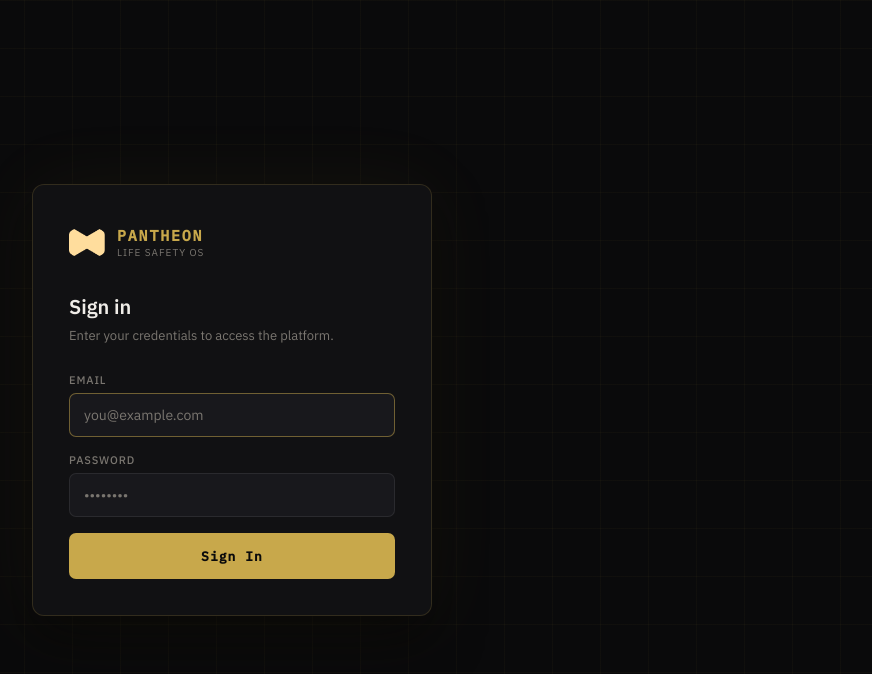
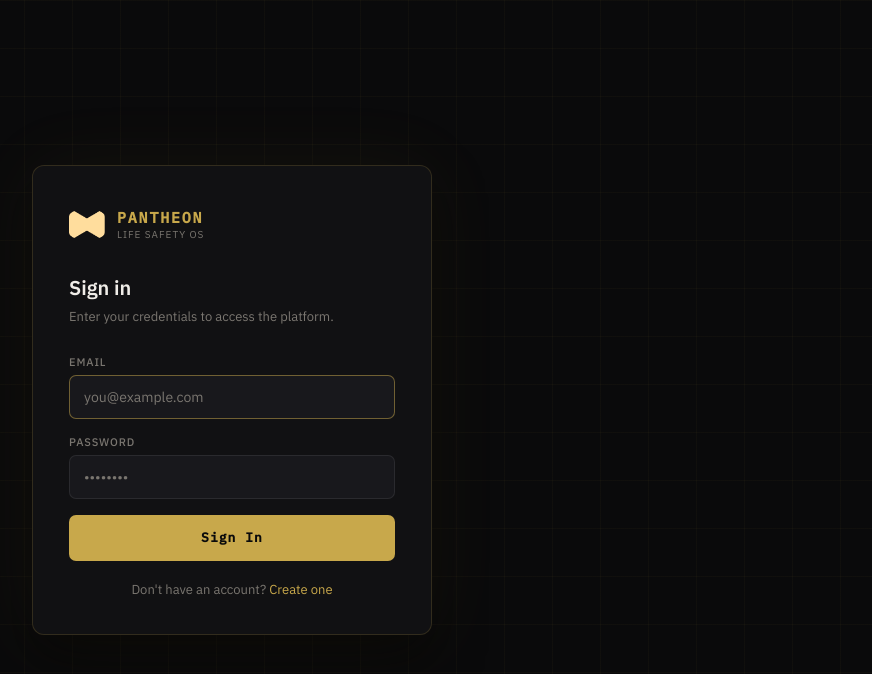
Before and after one commit to okapade/HCT-Pantheon, a Flask app: page /login in a window 1280 px wide. Shown: the top 674 px of the page, without its empty margins (408-1280 px from the left). Run offline with Flask 3, Linux system fonts and the light colour scheme.

Commit message:
Update login.html

```diff
--- a/templates/login.html
+++ b/templates/login.html
@@ -35,11 +35,15 @@
     input { width: 100%; height: 44px; background: var(--bg3); border: 1px solid rgba(255,255,255,0.08); border-radius: 7px; padding: 0 14px; font-family: var(--sans); font-size: 14px; color: var(--text); outline: none; transition: border-color 0.15s; }
     input:focus { border-color: rgba(200,168,75,0.5); }
     input::placeholder { color: var(--muted); }
-    .btn { width: 100%; height: 46px; background: var(--gold); border: none; border-radius: 7px; font-family: var(--mono); font-size: 13px; font-weight: 600; letter-spacing: 0.08em; color: #0A0A0B; cursor: pointer; margin-top: 8px; transition: background 0.15s; display: flex; align-items: center; justify-content: center; gap: 8px; }
+    .btn { width: 100%; height: 46px; background: var(--gold); border: none; border-radius: 7px; font-family: var(--mono); font-size: 13px; font-weight: 600; letter-spacing: 0.08em; color: #0A0A0B; cursor: pointer; margin-top: 4px; transition: background 0.15s; display: flex; align-items: center; justify-content: center; gap: 8px; }
     .btn:hover { background: var(--gold2); }
     .btn:disabled { opacity: 0.45; cursor: not-allowed; }
-    .err { display: none; font-size: 13px; border-radius: 7px; padding: 10px 14px; margin-bottom: 16px; background: rgba(224,85,85,0.12); border: 1px solid rgba(224,85,85,0.3); color: #F08080; line-height: 1.45; }
-    .err.show { display: block; }
+    .msg { display: none; font-size: 13px; border-radius: 7px; padding: 10px 14px; margin-bottom: 16px; line-height: 1.45; }
+    .msg.err  { display: block; background: rgba(224,85,85,0.12); border: 1px solid rgba(224,85,85,0.3); color: #F08080; }
+    .msg.info { display: block; background: rgba(200,168,75,0.08); border: 1px solid rgba(200,168,75,0.2); color: var(--gold2); }
+    .toggle { margin-top: 20px; text-align: center; font-size: 13px; color: var(--muted); }
+    .toggle a { color: var(--gold); text-decoration: none; cursor: pointer; }
+    .toggle a:hover { color: var(--gold2); }
     .spin { width: 16px; height: 16px; border: 2px solid rgba(0,0,0,0.3); border-top-color: #0A0A0B; border-radius: 50%; animation: sp 0.7s linear infinite; display: none; }
     @keyframes sp { to { transform: rotate(360deg); } }
   </style>
@@ -54,9 +58,16 @@
         <div class="logo-sub">Life Safety OS</div>
       </div>
     </div>
-    <h1>Sign in</h1>
-    <p class="sub">Enter your credentials to access the platform.</p>
-    <div id="err" class="err"></div>
+
+    <h1 id="heading">Sign in</h1>
+    <p class="sub" id="subtext">Enter your credentials to access the platform.</p>
+
+    <div id="msg" class="msg"></div>
+
+    <div class="field" id="nameField" style="display:none">
+      <label>Full Name</label>
+      <input type="text" id="name" placeholder="Your name" autocomplete="name">
+    </div>
     <div class="field">
       <label>Email</label>
       <input type="email" id="email" placeholder="you@example.com" autocomplete="email">
@@ -65,44 +76,89 @@
       <label>Password</label>
       <input type="password" id="pw" placeholder="••••••••" autocomplete="current-password">
     </div>
-    <button class="btn" id="btn" onclick="signIn()">
+
+    <button class="btn" id="btn" onclick="submit()">
       <span id="lbl">Sign In</span>
       <div class="spin" id="spin"></div>
     </button>
+
+    <div class="toggle">
+      <span id="toggleText">Don't have an account?</span>
+      <a onclick="toggleMode()"> <span id="toggleLink">Create one</span></a>
+    </div>
   </div>
 </div>
 <script>
+  var mode = 'login'; // 'login' or 'signup'
+
   document.getElementById('email').focus();
-  document.getElementById('pw').addEventListener('keydown', function(e){ if(e.key==='Enter') signIn(); });
+  document.getElementById('pw').addEventListener('keydown', function(e){ if(e.key==='Enter') submit(); });
+  document.getElementById('name') && document.getElementById('name').addEventListener('keydown', function(e){ if(e.key==='Enter') submit(); });
 
-  function signIn() {
+  function toggleMode() {
+    mode = mode === 'login' ? 'signup' : 'login';
+    clearMsg();
+    if (mode === 'signup') {
+      document.getElementById('heading').textContent   = 'Create account';
+      document.getElementById('subtext').textContent   = 'Set up your Pantheon access.';
+      document.getElementById('lbl').textContent       = 'Create Account';
+      document.getElementById('toggleText').textContent = 'Already have an account?';
+      document.getElementById('toggleLink').textContent = 'Sign in';
+      document.getElementById('nameField').style.display = '';
+      document.getElementById('name').focus();
+    } else {
+      document.getElementById('heading').textContent   = 'Sign in';
+      document.getElementById('subtext').textContent   = 'Enter your credentials to access the platform.';
+      document.getElementById('lbl').textContent       = 'Sign In';
+      document.getElementById('toggleText').textContent = "Don't have an account?";
+      document.getElementById('toggleLink').textContent = 'Create one';
+      document.getElementById('nameField').style.display = 'none';
+      document.getElementById('email').focus();
+    }
+  }
+
+  function showMsg(text, type) {
+    var el = document.getElementById('msg');
+    el.textContent = text;
+    el.className = 'msg ' + type;
+  }
+  function clearMsg() {
+    var el = document.getElementById('msg');
+    el.className = 'msg';
+    el.textContent = '';
+  }
+
+  function setLoading(on) {
+    document.getElementById('btn').disabled = on;
+    document.getElementById('lbl').style.display = on ? 'none' : '';
+    document.getElementById('spin').style.display = on ? 'block' : 'none';
+  }
+
+  function submit() {
+    clearMsg();
     var email = document.getElementById('email').value.trim();
     var pw    = document.getElementById('pw').value;
-    var err   = document.getElementById('err');
-    err.classList.remove('show');
-    if (!email || !pw) { err.textContent = 'Email and password are required.'; err.classList.add('show'); return; }
-    document.getElementById('btn').disabled = true;
-    document.getElementById('lbl').style.display = 'none';
-    document.getElementById('spin').style.display = 'block';
-    fetch('/api/auth/verify', {
+    if (!email || !pw) { showMsg('Email and password are required.', 'err'); return; }
+    if (mode === 'signup' && pw.length < 8) { showMsg('Password must be at least 8 characters.', 'err'); return; }
+
+    setLoading(true);
+    var endpoint = mode === 'login' ? '/api/auth/verify' : '/api/auth/register';
+    var body = { email: email, password: pw };
+    if (mode === 'signup') body.name = document.getElementById('name').value.trim();
+
+    fetch(endpoint, {
       method: 'POST', headers: {'Content-Type': 'application/json'},
-      body: JSON.stringify({ email: email, password: pw })
+      body: JSON.stringify(body)
     })
     .then(function(r){ return r.json(); })
     .then(function(d){
+      setLoading(false);
       if (d.ok) { window.location.href = '/'; return; }
-      err.textContent = d.error || 'Invalid credentials.';
-      err.classList.add('show');
-      document.getElementById('btn').disabled = false;
-      document.getElementById('lbl').style.display = '';
-      document.getElementById('spin').style.display = 'none';
+      showMsg(d.error || 'Something went wrong.', 'err');
     })
     .catch(function(){
-      err.textContent = 'Connection error. Please try again.';
-      err.classList.add('show');
-      document.getElementById('btn').disabled = false;
-      document.getElementById('lbl').style.display = '';
-      document.getElementById('spin').style.display = 'none';
+      setLoading(false);
+      showMsg('Connection error. Please try again.', 'err');
     });
   }
 </script>
```
